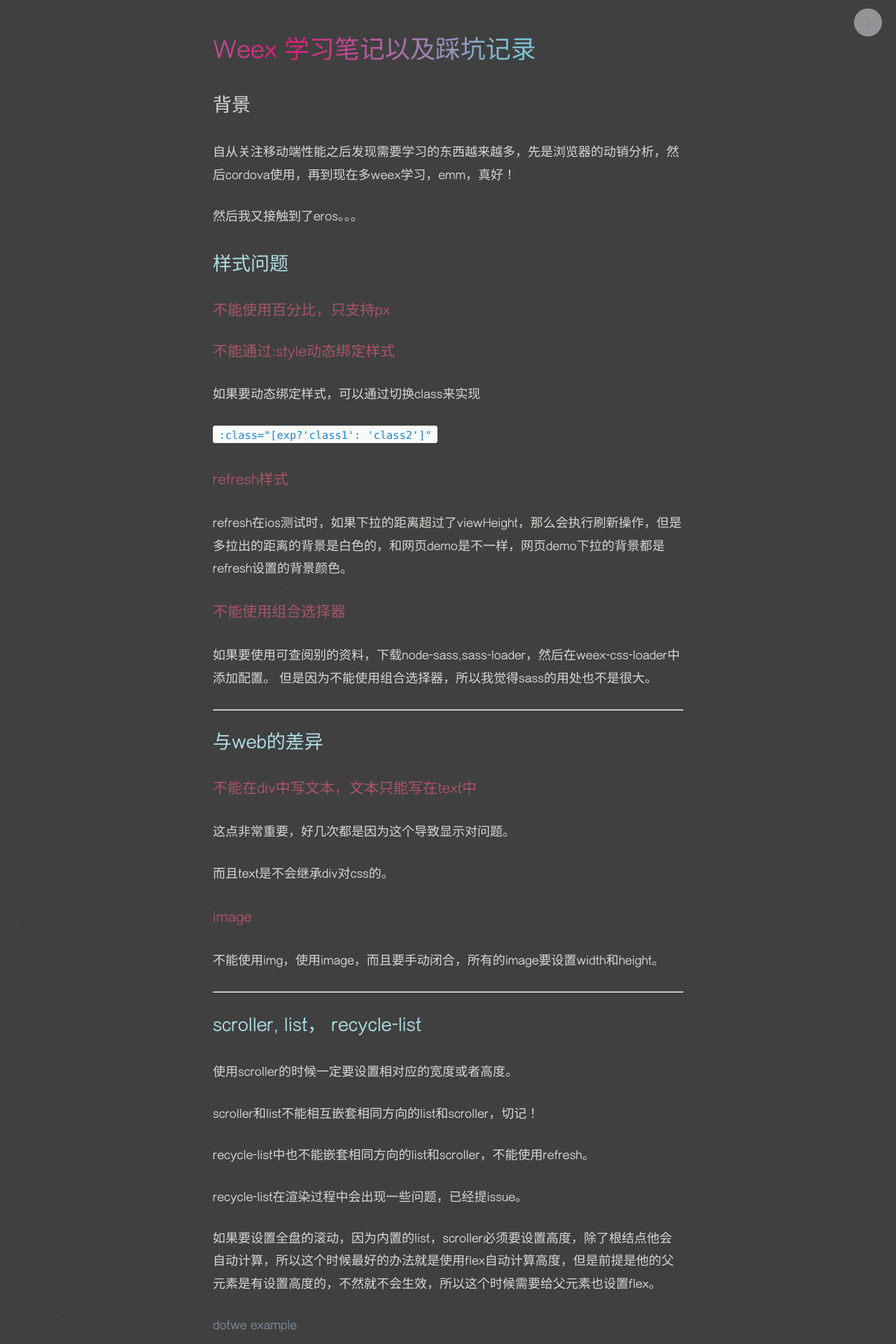
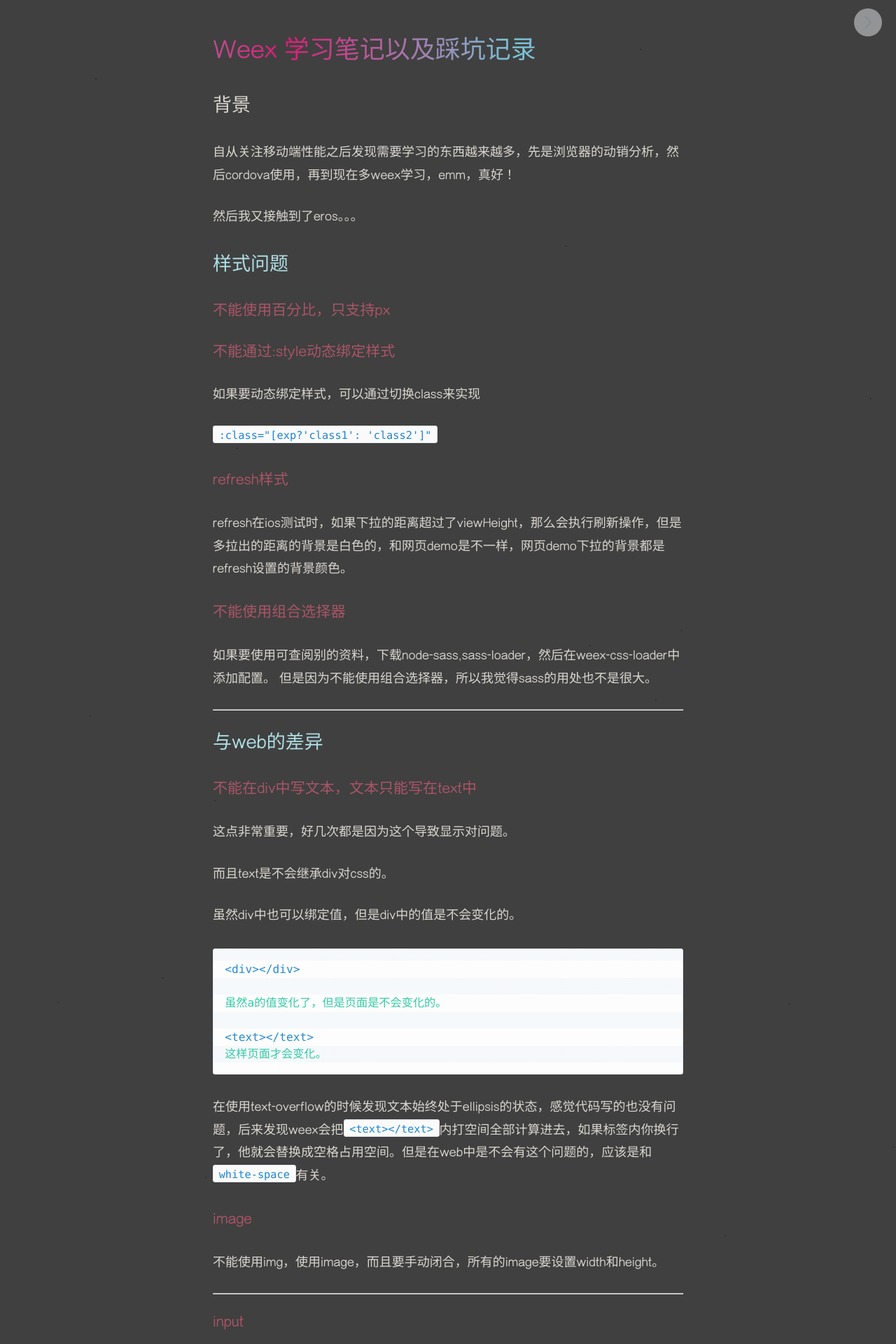
Before and after one commit to Yhspehy/Yhspehy.github.io, a Jekyll site: the page built from _posts/tech/2018-10-11-Weex Study.md, in a window 1280 px wide. Shown: the top 1920 px of the page at 70% size. Built offline with Jekyll 4.4.1, drawn with Linux system fonts in a browser that asks for light colours; comment, search, counter and statistics services are not loaded; some of the changed text lies outside the part shown.

Commit message:
add: refactor rss.xml and add some study

````diff
--- a/_posts/tech/2018-10-11-Weex Study.md
+++ b/_posts/tech/2018-10-11-Weex Study.md
@@ -41,9 +41,33 @@
 
 而且text是不会继承div对css的。
 
+虽然div中也可以绑定值，但是div中的值是不会变化的。
+
+```html
+<div>{{a}}</div>
+
+虽然a的值变化了，但是页面是不会变化的。
+
+<text>{{a}}</text>
+这样页面才会变化。
+```
+
+在使用text-overflow的时候发现文本始终处于ellipsis的状态，感觉代码写的也没有问题，后来发现weex会把`<text></text>`内打空间全部计算进去，如果标签内你换行了，他就会替换成空格占用空间。但是在web中是不会有这个问题的，应该是和`white-space`有关。
+
 ### image
 
 不能使用img，使用image，而且要手动闭合，所有的image要设置width和height。
+
+---
+
+### input
+
+如果ios不想要显示done那一栏，可以设置:hideDoneButton="true"。
+
+官方文档中没有写，但是是有这个方法的。
+
+在使用input的过程中发现，唤起键盘后总是会紧贴input下沿，暂时不知道如何解决。
+[提了一个issue](https://github.com/apache/incubator-weex/issues/1745)，暂时闲这样，以后自己学习OC的时候再尝试自己解决解决，感觉也不是什么难事～
 
 ---
 
@@ -170,6 +194,14 @@
 常常代码改动后等重新打完包再在手机中刷新，不然就报错，如果报错了就重新保存下。
 
 
+## weex-ui
+
+他的部分Utils还是很好用的。
+注意getPageHeight和getScreenHeight区别。前面减去了顶部的导航栏的高度，后者则是整个屏幕的高度。
+
+
+
+
 ## OVER
 
-是时候从入门到放弃了，真的有点不能忍了！！
+用了一段时间，虽然坑是有的，但是表示可以理解，毕竟这便是使用js制作原生app的困难之处，而且我觉得很多坑用自己的知识也是可以解释的，所以不至于放弃～～
--- a/pages/rss.xml
+++ b/pages/rss.xml
@@ -4,10 +4,10 @@
 <?xml version="1.0"?>
 <rss xmlns:atom="http://www.w3.org/2005/Atom" version="2.0">
   <channel>
-    <title>To Be Better Coffee</title>
-    <link>http://coffeechou.github.io</link>
+    <title>To Be Better</title>
+    <link>http://yhspehy.github.io</link>
     <atom:link href="/pages/rss.xml" rel="self" type="application/rss+xml"/>
-    <description>To be better Coffee</description>
+    <description>To be better</description>
     <language>zh-cn</language>
     <pubDate>{{ site.time | date: "%a, %d %b %Y %H:%M:%S %z" }}</pubDate>
     <lastBuildDate>{{ site.time | date: "%a, %d %b %Y %H:%M:%S %z" }}</lastBuildDate>
````
Also changed, not shown: _posts/tech/2017-2-13-Study.md (+4 -0 lines), _posts/tech/2018-10-16-Eros Study.md (+10 -0 lines).
